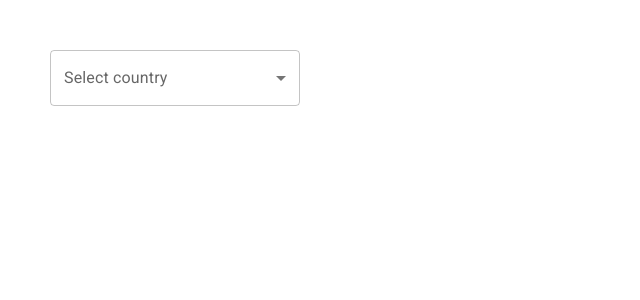
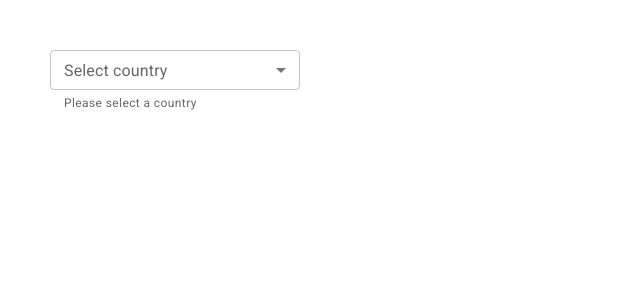
Before and after one commit to mnaser11218/React-Material-UI, a React (Create React App) app: page /select in a window 1280 px wide. Shown: the top 300 px of the page, without its empty margins (0-640 px from the left). Built offline with nearby package versions, Linux system fonts and the light colour scheme.

Commit message:
select component updated

```diff
--- a/src/Components/MuiSelect.jsx
+++ b/src/Components/MuiSelect.jsx
@@ -5,16 +5,23 @@ import { useState } from 'react'
 function MuiSelect() {
   const [country, setCountry] = useState('')
   const countries = [{value: "In", country: "india"}, {value: "pa", country: "pakistan"}]
+  const [countriesArray, setCountriesArray] = useState([])
+  // console.log({countriesArray})
   const handleChange = (e)=>setCountry(e.target.value)
+  // const handleChange = (e)=>{
+  //   const value = e.target.value
+  //   setCountriesArray(typeof value === 'string' ? value.split(','): value)
+  //   {console.log(countriesArray)}
+  // }
   return (
     <Box width='250px' >
-      {/* <TextField label="Select country " select value={country} onChange={handleChange} fullWidth>
+      <TextField label="Select country " color='secondary' select value={country} onChange={handleChange} fullWidth size='small' helperText='Please select a country'>
           <MenuItem value="IN">India</MenuItem>
           {console.log(country)}
           <MenuItem value="US">USA</MenuItem>
           <MenuItem value="AU">Australia</MenuItem>
           <MenuItem value="CA">Canada</MenuItem>
-      </TextField> */}
+      </TextField>
            {/* <TextField label="Select country " select value={country} onChange={handleChange} fullWidth>
           <MenuItem value="IN">India</MenuItem>
           {console.log(country)}
@@ -27,15 +34,15 @@ function MuiSelect() {
 
 
       {/* example of multi select dropdown */}
-      <TextField label="Select country " select value={country} onChange={handleChange} fullWidth SelectProps={{
-        select:{}
+      {/* <TextField label="Select country " select value={countriesArray} onChange={handleChange} fullWidth slotProps={{
+        select: {multiple: true}
       }}>
           <MenuItem value="IN">India</MenuItem>
-          {console.log(country)}
+
           <MenuItem value="US">USA</MenuItem>
           <MenuItem value="AU">Australia</MenuItem>
           <MenuItem value="CA">Canada</MenuItem>
-      </TextField>
+      </TextField> */}
 
     </Box>
   )
```
